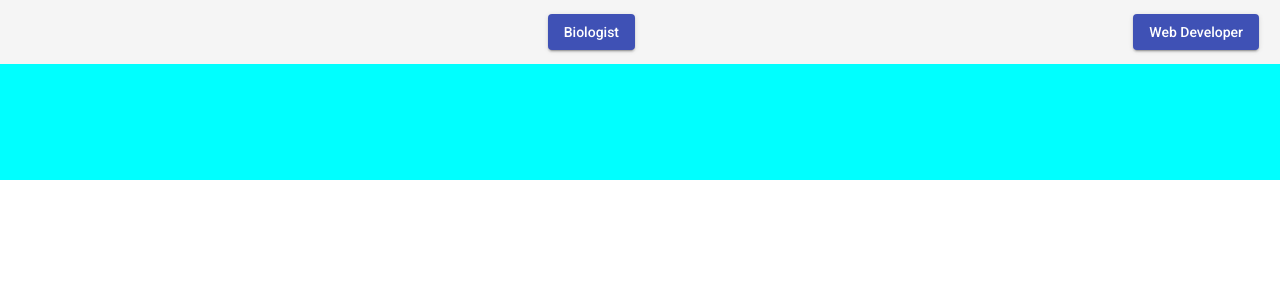
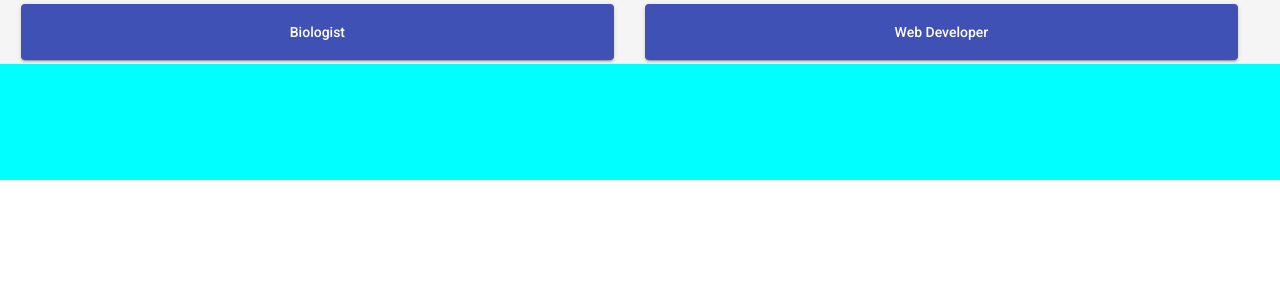
Before and after one commit to BarbaraCristinaNunes/portifolio-angular, an Angular app: page / in a window 1280 px wide. Shown: the top 300 px of the page. Built offline with nearby package versions, Linux system fonts and the light colour scheme.

Commit message:
created navbad style

```diff
--- a/src/app/app.component.css
+++ b/src/app/app.component.css
@@ -5,10 +5,16 @@
     position: absolute;
     z-index: 1;
 }
-
+#navbar{
+    /* overflow: hidden; */
+    position: fixed;
+    z-index: 3;
+    top: 0;
+    width: 100%;
+}
 .container{
     right: 115px;
-    top: 10px;
+    top: 63px;
     position: absolute;
     z-index: 2;
 }
@@ -53,12 +59,16 @@
 
 #biologist{
     margin: 5px;
-    float: right;
+    text-align: center;
+    width: 95%;
+    padding: 10px;
 }
 
 #web-developer{
     margin: 5px;
-    float: right;
+    text-align: center;
+    width: 95%;
+    padding: 10px;
 }
 #me{
     font-size: large;
```
